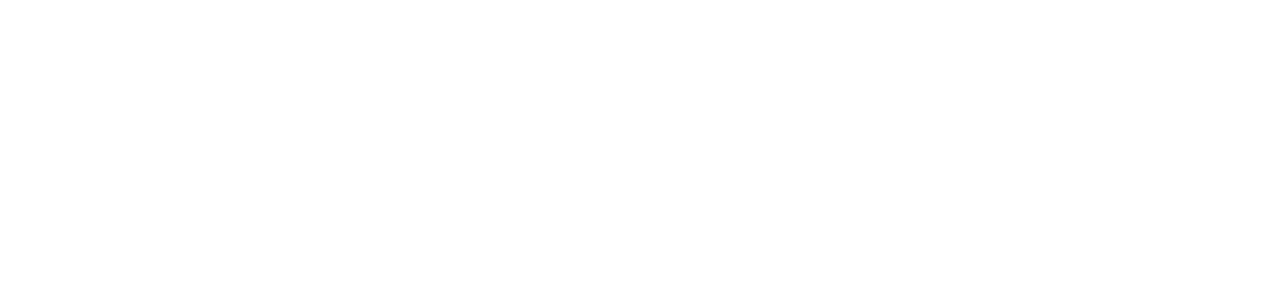
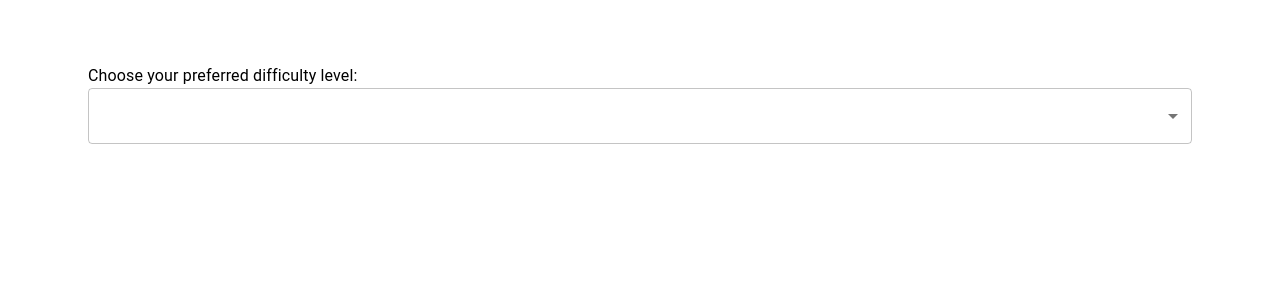
Before and after one commit to CS3219-AY2223S1/cs3219-project-ay2223s1-g44, a React (Create React App) app in the folder frontend/: page /difficulty in a window 1280 px wide. Before the commit this address had no page. Shown: the top 300 px of the page. Built offline with nearby package versions, Linux system fonts and the light colour scheme.

Commit message:
Add frontend page for matching service

```diff
--- a/frontend/src/App.js
+++ b/frontend/src/App.js
@@ -1,6 +1,7 @@
 import {BrowserRouter as Router, Routes, Route, Navigate} from "react-router-dom";
 import SignupPage from './components/SignupPage';
 import {Box} from "@mui/material";
+import ChooseLevelPage from "./components/ChooseLevelPage";
 
 function App() {
     return (
@@ -10,6 +11,7 @@
                     <Routes>
                         <Route exact path="/" element={<Navigate replace to="/signup" />}></Route>
                         <Route path="/signup" element={<SignupPage/>}/>
+                        <Route path="/difficulty" element={<ChooseLevelPage />} />
                     </Routes>
                 </Router>
             </Box>
--- /dev/null
+++ b/frontend/src/components/ChooseLevelPage.js
@@ -0,0 +1,30 @@
+import { Container, FormControl, Typography, Select, MenuItem } from '@mui/material'
+
+function ChooseLevelPage() {
+
+    const handleChange = () => {
+        console.log("pressed")
+    }
+
+
+    return (
+        <Container>
+            <FormControl fullWidth>
+                <Typography>Choose your preferred difficulty level:</Typography>
+                <Select
+                    labelId="difficulty-level"
+                    id="difficulty-select"
+                    label="Age"
+                    onChange={handleChange}
+                >
+                    <MenuItem value="Easy">Easy</MenuItem>
+                    <MenuItem value="Medium">Medium</MenuItem>
+                    <MenuItem value="Hard">Hard</MenuItem>
+                </Select>
+            </FormControl>
+        </Container>
+    )
+
+}
+
+export default ChooseLevelPage;
```
Also changed, not shown: 1 other file (tests, documents, lock files or other folders).
